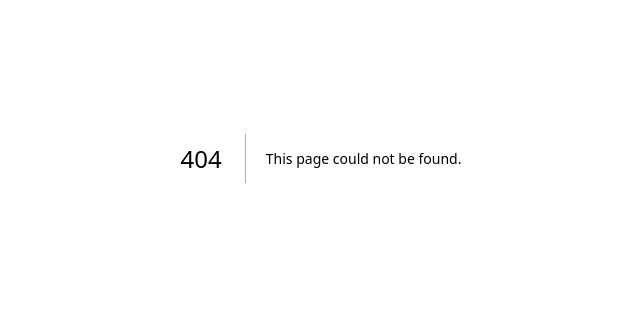
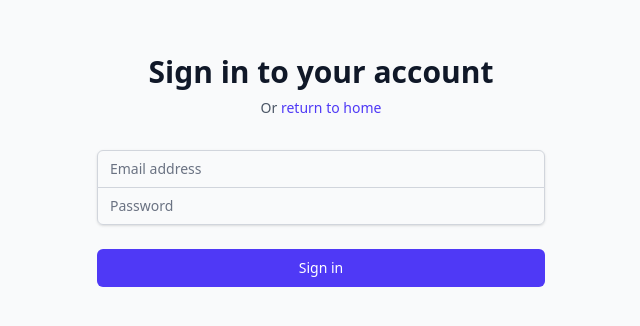
Before and after one commit to VinLvy/BatikChain, a Next.js app in the folder frontend/: page /login in a window 1280 px wide. Before the commit this address had no page. Shown: the part 242-568 px from the top of the page, without its empty margins (319-959 px from the left). Built offline with nearby package versions, Linux system fonts and the light colour scheme.

Commit message:
FE 3.3
Introduces a new login page at /login using Next.js and next-auth for credential-based authentication. Handles form submission, error display, and redirects users to a verification page upon successful sign-in.

```diff
--- /dev/null
+++ b/frontend/src/app/login/page.tsx
@@ -0,0 +1,105 @@
+"use client";
+
+import { useState } from "react";
+import { signIn } from "next-auth/react";
+import { useRouter } from "next/navigation";
+import Link from "next/link";
+
+export default function LoginPage() {
+    const [email, setEmail] = useState("");
+    const [password, setPassword] = useState("");
+    const [error, setError] = useState("");
+    const router = useRouter();
+
+    const handleSubmit = async (e: React.FormEvent) => {
+        e.preventDefault();
+        setError("");
+
+        try {
+            const res = await signIn("credentials", {
+                email,
+                password,
+                redirect: false,
+            });
+
+            if (res?.error) {
+                setError("Invalid email or password");
+                return;
+            }
+
+            router.push("/verify");
+            router.refresh();
+        } catch (err) {
+            console.log(err);
+            setError("Something went wrong");
+        }
+    };
+
+    return (
+        <div className="min-h-screen flex items-center justify-center bg-gray-50 py-12 px-4 sm:px-6 lg:px-8">
+            <div className="max-w-md w-full space-y-8">
+                <div>
+                    <h2 className="mt-6 text-center text-3xl font-extrabold text-gray-900">
+                        Sign in to your account
+                    </h2>
+                    <p className="mt-2 text-center text-sm text-gray-600">
+                        Or{" "}
+                        <Link href="/" className="font-medium text-indigo-600 hover:text-indigo-500">
+                            return to home
+                        </Link>
+                    </p>
+                </div>
+                <form className="mt-8 space-y-6" onSubmit={handleSubmit}>
+                    <input type="hidden" name="remember" value="true" />
+                    <div className="rounded-md shadow-sm -space-y-px">
+                        <div>
+                            <label htmlFor="email-address" className="sr-only">
+                                Email address
+                            </label>
+                            <input
+                                id="email-address"
+                                name="email"
+                                type="email"
+                                autoComplete="email"
+                                required
+                                className="appearance-none rounded-none relative block w-full px-3 py-2 border border-gray-300 placeholder-gray-500 text-gray-900 rounded-t-md focus:outline-none focus:ring-indigo-500 focus:border-indigo-500 focus:z-10 sm:text-sm"
+                                placeholder="Email address"
+                                value={email}
+                                onChange={(e) => setEmail(e.target.value)}
+                            />
+                        </div>
+                        <div>
+                            <label htmlFor="password" className="sr-only">
+                                Password
+                            </label>
+                            <input
+                                id="password"
+                                name="password"
+                                type="password"
+                                autoComplete="current-password"
+                                required
+                                className="appearance-none rounded-none relative block w-full px-3 py-2 border border-gray-300 placeholder-gray-500 text-gray-900 rounded-b-md focus:outline-none focus:ring-indigo-500 focus:border-indigo-500 focus:z-10 sm:text-sm"
+                                placeholder="Password"
+                                value={password}
+                                onChange={(e) => setPassword(e.target.value)}
+                            />
+                        </div>
+                    </div>
+
+                    {error && (
+                        <div className="text-red-500 text-sm text-center">{error}</div>
+                    )}
+
+                    <div>
+                        <button
+                            type="submit"
+                            className="group relative w-full flex justify-center py-2 px-4 border border-transparent text-sm font-medium rounded-md text-white bg-indigo-600 hover:bg-indigo-700 focus:outline-none focus:ring-2 focus:ring-offset-2 focus:ring-indigo-500"
+                        >
+                            Sign in
+                        </button>
+                    </div>
+                </form>
+            </div>
+        </div>
+    );
+}
```
